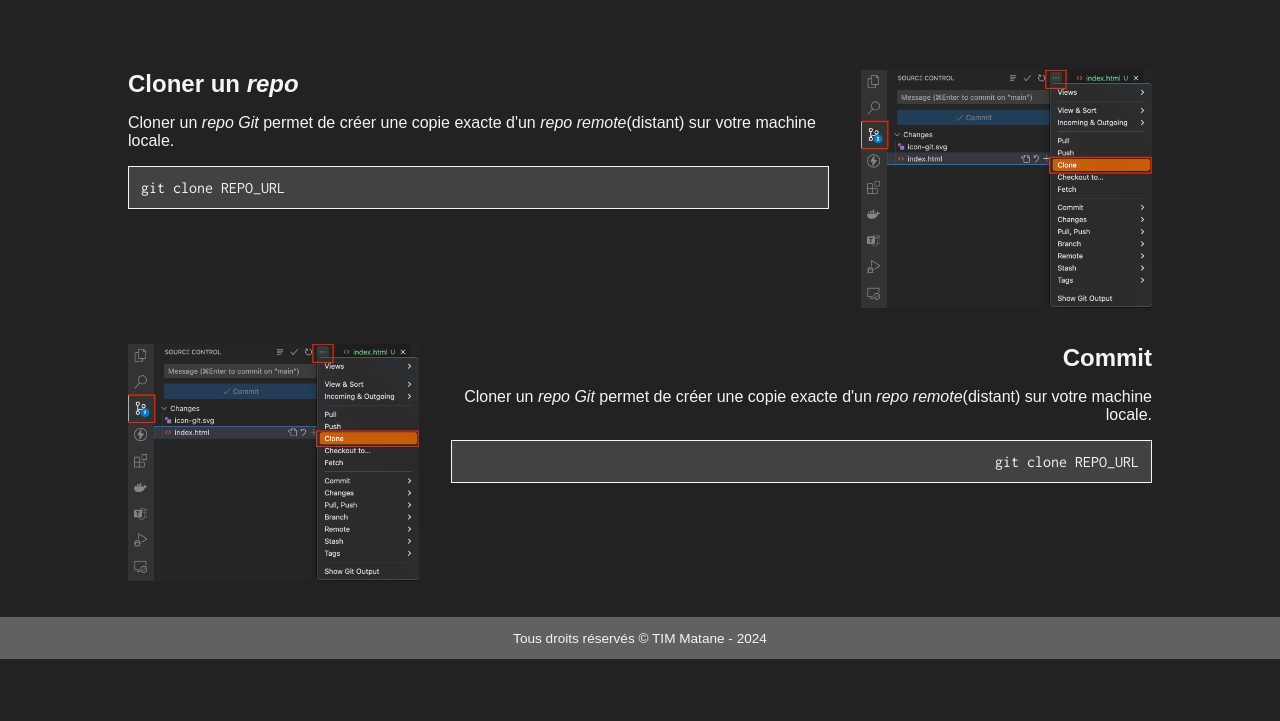
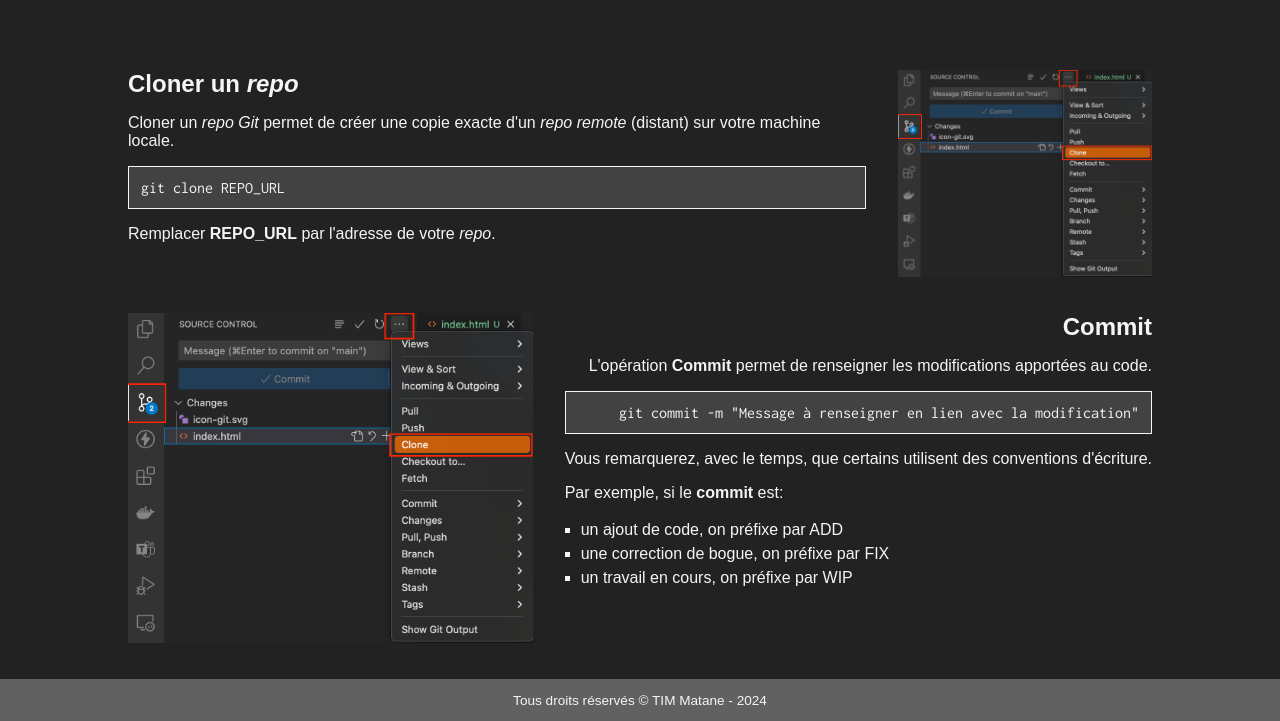
Before and after one commit to pouliotjonathan/pm1-git-test-repo, a plain HTML site: page index.html in a window 1280 px wide. Shown: the part 227-948 px from the top of the page. Before the commit the page ends 886 px from the top, so only its background shows below. Drawn offline with Linux system fonts and the light colour scheme; a web font is replaced by a local one.

Commit message:
WIP Commands description and examples

```diff
--- a/index.html
+++ b/index.html
@@ -2,13 +2,13 @@
 <html lang="fr">
 
 <head>
-    <meta charset="UTF-8">
-    <meta name="viewport" content="width=device-width, initial-scale=1.0">
-    <link rel="shortcut icon" href="assets/images/icon-git.svg" type="image/svg">
+    <meta charset="UTF-8" />
+    <meta name="viewport" content="width=device-width, initial-scale=1.0" />
+    <link rel="shortcut icon" href="assets/images/icon-git.svg" type="image/svg" />
     <title>Aide mémoire des commandes de base Git</title>
 
     <style>
-        @import url('https://fonts.googleapis.com/css2?family=Inconsolata:wght@200..900&family=Madimi+One&display=swap');
+        @import url("https://fonts.googleapis.com/css2?family=Inconsolata:wght@200..900&family=Madimi+One&display=swap");
 
         /** Variables **/
         :root {
@@ -37,7 +37,6 @@
             font-size: 1rem;
         }
 
-
         h1,
         h2,
         h3,
@@ -52,11 +51,20 @@
             width: 100%;
         }
 
+        ul {
+            list-style-type: square;
+        }
+
+        ul li {
+            margin-left: 1em;
+            line-height: 1.5;
+        }
+
         /** Utilities **/
         .command {
             font-family: "Inconsolata", monospace;
             background-color: var(--code-bg-color);
-            padding: .75em;
+            padding: 0.75em;
             border: 1px solid var(--text-color);
         }
 
@@ -71,6 +79,10 @@
 
         article:not(.reverse) .wrapper {
             margin-right: 2em;
+        }
+
+        .left-aligned {
+            text-align: left;
         }
 
         /** Core **/
@@ -111,54 +123,74 @@
         }
 
         main article aside {
-            flex-basis: 30%;
+            flex-basis: 25%;
+            flex-grow: 1;
         }
 
         footer {
             background-color: var(--footer-color);
             text-align: center;
             padding: 1em;
-            font-size: .85rem;
+            font-size: 0.85rem;
         }
     </style>
 </head>
 
 <body>
     <header>
-        <img id="favicon-logo" src="assets/images/icon-git.svg" alt="Icône officiel de Git">
+        <img id="favicon-logo" src="assets/images/icon-git.svg" alt="Icône officiel de Git" />
         <h1>Aide mémoire des commandes de base Git</h1>
     </header>
     <main>
         <article id="clone">
             <div class="wrapper">
-                <h2>Cloner un <em>repo</em></h2>
-                <p>Cloner un <em>repo Git</em> permet de créer une copie exacte d'un <em>repo remote</em>(distant) sur
-                    votre
-                    machine locale.</p>
+                <h2>
+                    Cloner un
+                    <em>repo</em>
+                </h2>
+                <p>
+                    Cloner un <em>repo Git</em> permet de créer une copie exacte d'un <em>repo remote</em> (distant) sur
+                    votre machine locale.
+                </p>
                 <blockquote class="command">git clone REPO_URL</blockquote>
+                <p>Remplacer <strong>REPO_URL</strong> par l'adresse de votre <em>repo</em>.</p>
             </div>
             <aside>
-                <img src="assets/images/clone.png" alt="Action Clone de VSCode">
+                <a href="assets/images/clone.png">
+                    <img src="assets/images/clone.png" alt="Action Clone de VSCode" />
+                </a>
             </aside>
         </article>
 
         <article id="commit" class="reverse">
             <div class="wrapper">
                 <h2>Commit</h2>
-                <p>Cloner un <em>repo Git</em> permet de créer une copie exacte d'un <em>repo remote</em>(distant) sur
-                    votre
-                    machine locale.</p>
-                <blockquote class="command">git clone REPO_URL</blockquote>
+                <p>
+                    L'opération
+                    <strong>Commit</strong>
+                    permet de renseigner les modifications apportées au code.
+                </p>
+                <blockquote class="command">
+                    git commit -m "Message à renseigner en lien avec la modification"
+                </blockquote>
+                <p>Vous remarquerez, avec le temps, que certains utilisent des conventions d'écriture.</p>
+                <div class="left-aligned">
+                    <p>Par exemple, si le <strong>commit</strong> est:</p>
+                    <ul>
+                        <li>un ajout de code, on préfixe par ADD</li>
+                        <li>une correction de bogue, on préfixe par FIX</li>
+                        <li>un travail en cours, on préfixe par WIP</li>
+                    </ul>
+                </div>
             </div>
             <aside>
-                <img src="assets/images/clone.png" alt="Action Clone de VSCode">
+                <img src="assets/images/clone.png" alt="Action Clone de VSCode" />
             </aside>
         </article>
     </main>
     <footer>
         <p>Tous droits réservés &copy; TIM Matane - 2024</p>
     </footer>
-
 </body>
 
 </html>
```
